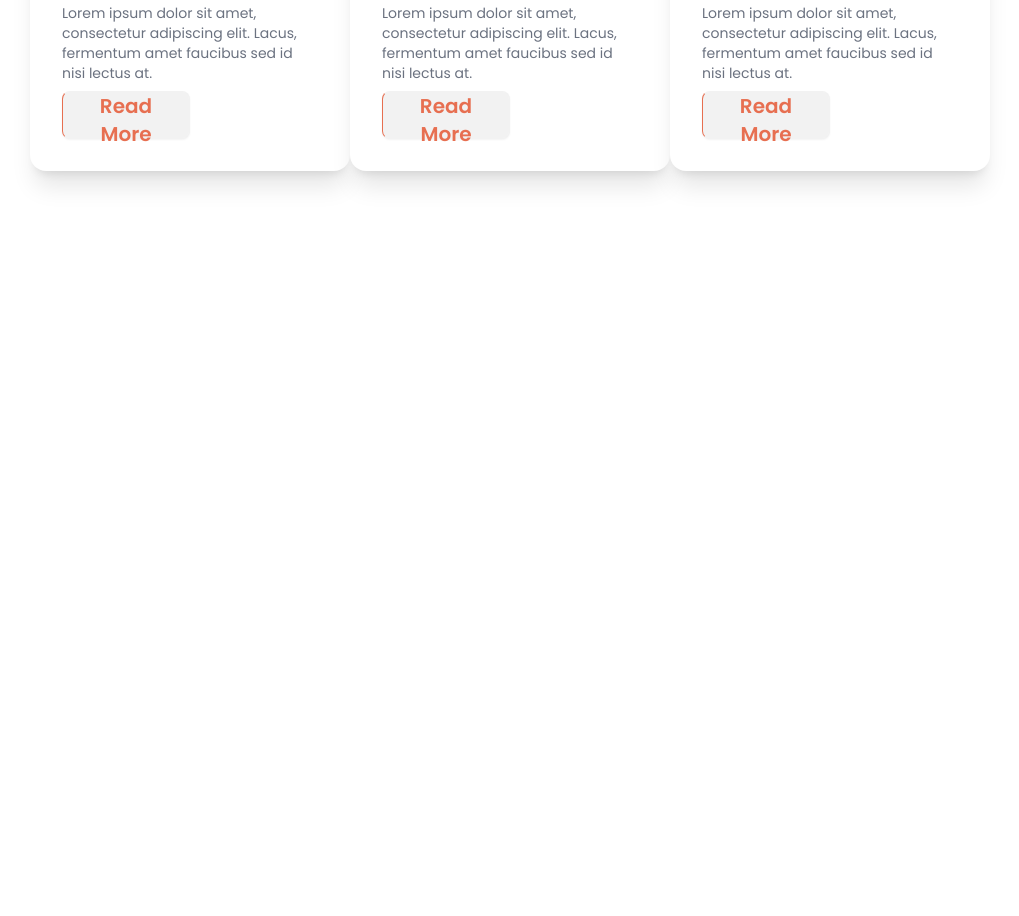
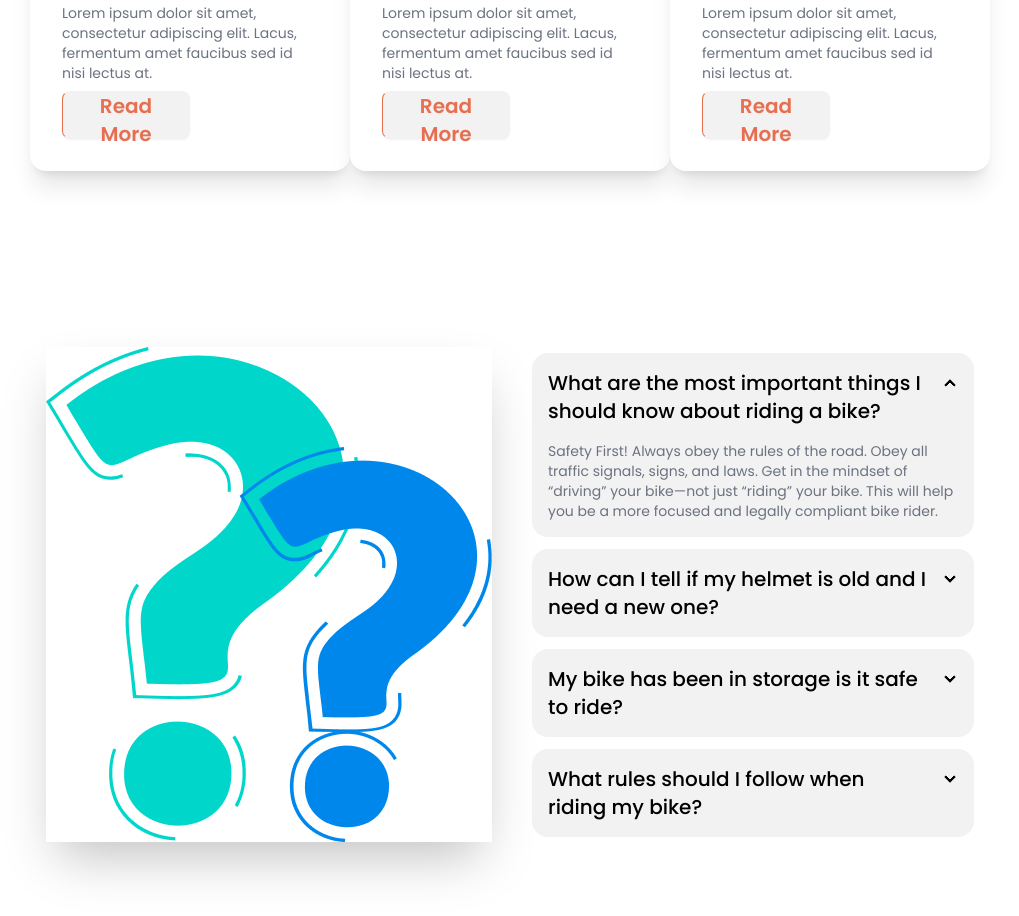
Before and after one commit to SanjidaAkther9/biker-zone-daisyui-phero, a plain HTML site: page index.html in a window 1280 px wide. Shown: the part 1306-2222 px from the top of the page, without its empty margins (130-1149 px from the left). Before the commit the page ends 1637 px from the top, so only its background shows below. Drawn offline with nearby package versions, Linux system fonts and the light colour scheme; a web font is replaced by a local one.

Commit message:
frequently AQ

```diff
--- a/index.html
+++ b/index.html
@@ -217,7 +217,51 @@
         <section></section>
 
         <!-- Frequently Ask Question  -->
-        <section></section>
+        <section class="mb-20">
+
+            <div class="hero">
+                <div class="hero-content flex-col lg:flex-row gap-10">
+                    <img src="images/others/faq.png" class=" h-full shadow-2xl" />
+                    <div class="space-y-3">
+                        <div class="collapse collapse-arrow bg-base-200">
+                            <input type="radio" name="my-accordion-2" checked="checked" />
+                            <div class="collapse-title text-xl font-medium">What are the most important things I should
+                                know about riding a bike?</div>
+                            <div class="collapse-content">
+                                <p class="text-sm text-gray-500">Safety First! Always obey the rules of the road. Obey
+                                    all traffic signals, signs, and laws. Get in the mindset of “driving” your bike—not
+                                    just “riding” your bike. This will help you be a more focused and legally compliant
+                                    bike rider. </p>
+                            </div>
+                        </div>
+                        <div class="collapse collapse-arrow bg-base-200">
+                            <input type="radio" name="my-accordion-2" />
+                            <div class="collapse-title text-xl font-medium">How can I tell if my helmet is old and I
+                                need a new one?</div>
+                            <div class="collapse-content">
+                                <p>hello</p>
+                            </div>
+                        </div>
+                        <div class="collapse collapse-arrow bg-base-200">
+                            <input type="radio" name="my-accordion-2" />
+                            <div class="collapse-title text-xl font-medium">My bike has been in storage is it safe to
+                                ride?</div>
+                            <div class="collapse-content">
+                                <p>hello</p>
+                            </div>
+                        </div>
+                        <div class="collapse collapse-arrow bg-base-200">
+                            <input type="radio" name="my-accordion-2" />
+                            <div class="collapse-title text-xl font-medium">What rules should I follow when riding my
+                                bike?</div>
+                            <div class="collapse-content">
+                                <p>hello</p>
+                            </div>
+                        </div>
+                    </div>
+                </div>
+            </div>
+        </section>
 
     </main>
 
```
